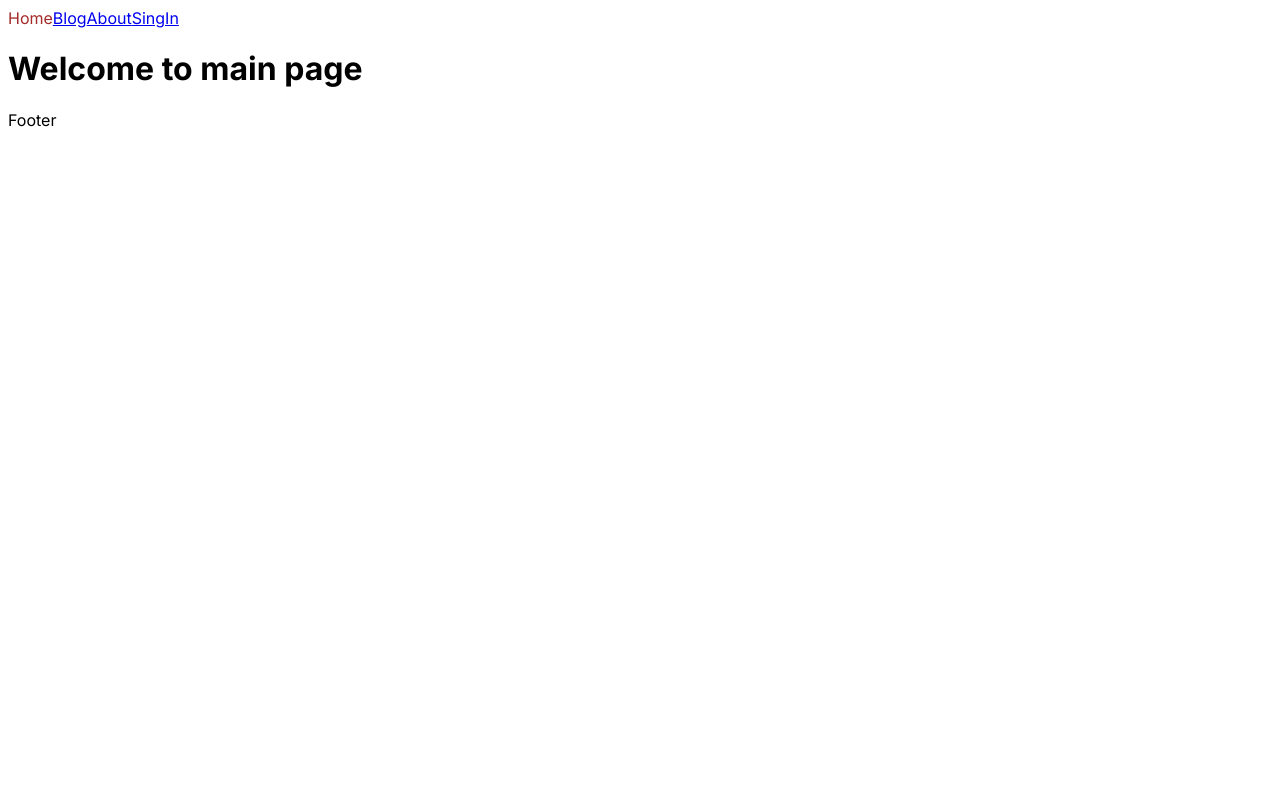
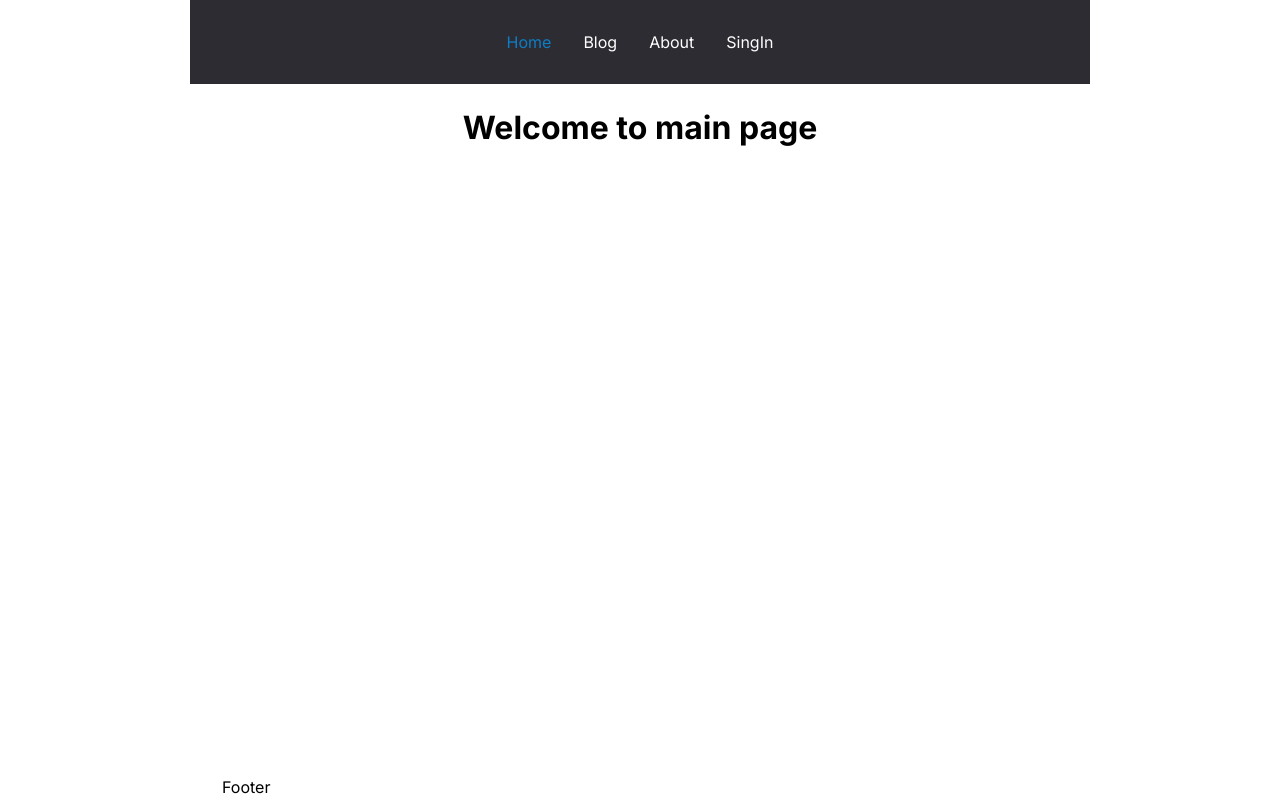
Before and after one commit to PavelLatmentsev/getPosts-Next.js-, a Next.js app: page / in a window 1280 px wide. Built offline with nearby package versions, Linux system fonts and the light colour scheme; no server answers.

Commit message:
add private router, add signin page

```diff
--- a/app/globals.css
+++ b/app/globals.css
@@ -1,4 +1,93 @@
-.active {
+* {
+    box-sizing: border-box;
+  }
+
+  :root {
+    --color-bg: #2C2C32;
+    --color-active: #0f7dc6;
+  }
+
+  body {
+    margin: 0;
+    font-family: -apple-system, BlinkMacSystemFont, 'Segoe UI', 'Roboto', 'Oxygen',
+      'Ubuntu', 'Cantarell', 'Fira Sans', 'Droid Sans', 'Helvetica Neue',
+      sans-serif;
+    -webkit-font-smoothing: antialiased;
+    -moz-osx-font-smoothing: grayscale;
+  }
+
+  header {
+    background-color: var(--color-bg);
+    padding: 2rem 0;
+    text-align: center;
+  }
+  header > a {
+    color: white;
     text-decoration: none;
-    color:brown
-}
+    padding: 0 1rem;
+  }
+  header > a:hover {
+    text-decoration: underline;
+  }
+
+  h1 {
+    text-align: center;
+    margin-top: 0;
+  }
+
+  .container {
+    max-width: 900px;
+    padding-left: 2rem;
+    padding-right: 2rem;
+    margin: 0 auto;
+  }
+
+  main {
+    min-height: calc(100vh - 85px - 22px);
+    padding-top: 1.5rem;
+    padding-bottom: 1.5rem;
+  }
+
+  main a {
+    text-decoration: none;
+    color: var(--color-bg);
+  }
+  main a:hover {
+    text-decoration: underline;
+  }
+
+  .active {
+    color: var(--color-active);
+    cursor: default;
+  }
+
+  form {
+    display: flex;
+    justify-content: center;
+  }
+
+  form button, button {
+    background-color: var(--color-active);
+    cursor: pointer;
+    color: white;
+    border: none;
+  }
+
+  input[type="search"] {
+    padding: 0.5rem 1rem;
+  }
+
+  button {
+    padding: 0.5rem 1rem;
+  }
+
+  .stack {
+    display: flex;
+    flex-direction: column;
+    align-items: center;
+    gap: 1rem;
+  }
+  .login-form {
+    display: grid;
+    gap: 1rem;
+  }
--- a/components/Navigation.tsx
+++ b/components/Navigation.tsx
@@ -32,7 +32,10 @@
 
     })}
         {session?.data && (<Link href="/profile">Profile</Link>)}
-        {session?.data ? <Link href="#"  onClick={()=>signOut({callbackUrl: "/"})}>Sign Out</Link>: <Link href="/api/auth/signin">SingIn</Link>}
+        {session?.data
+        ? <Link href="#"  onClick={()=>signOut({callbackUrl: "/"})}>Sign Out</Link>
+        : <Link href="/signin">SingIn</Link>}
+        {/* : <Link href="/api/auth/signin">SingIn</Link>} --на api*/}
 
 
     </> );
```
Also changed, not shown: app/signin/page.tsx (added, +13 -0 lines), components/GoogleButton.tsx (added, +17 -0 lines), components/SignInForm.tsx (added, +37 -0 lines), configs/auth.ts (+32 -8 lines), data/users.ts (added, +23 -0 lines).
